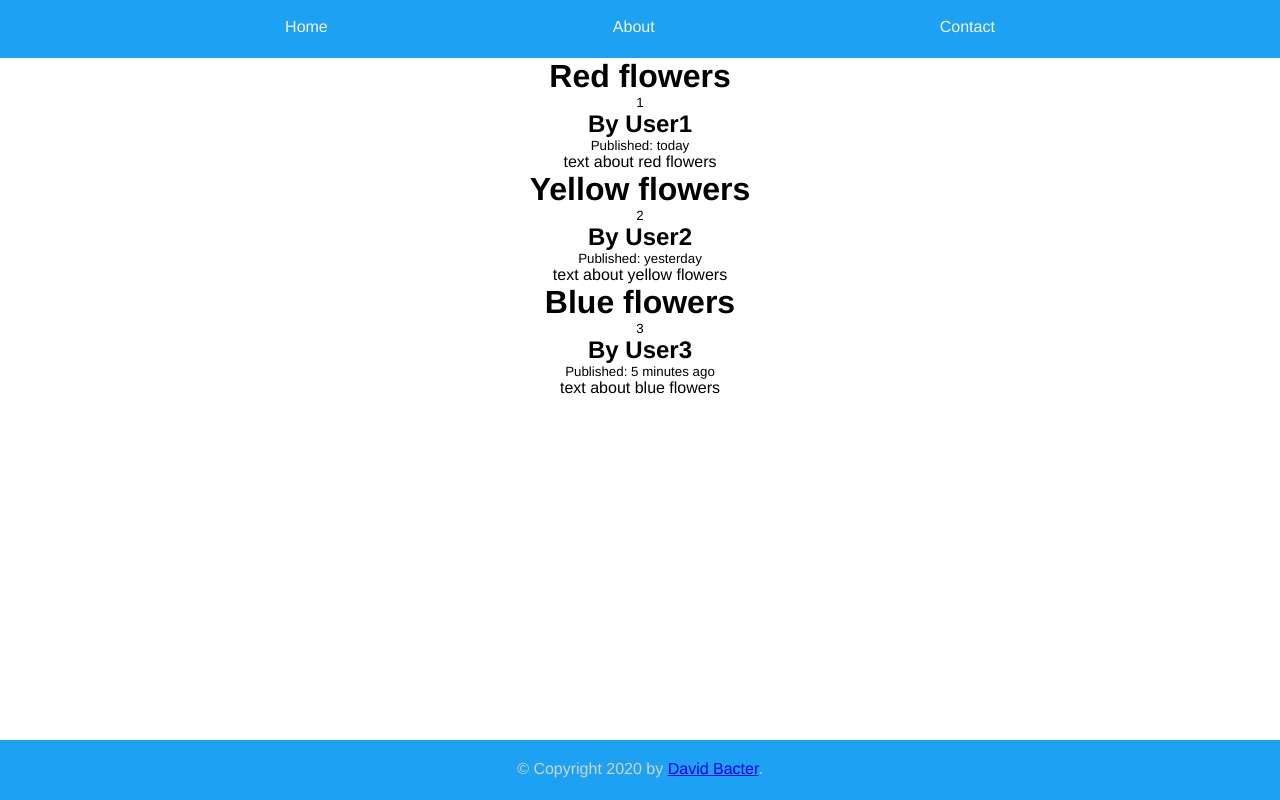
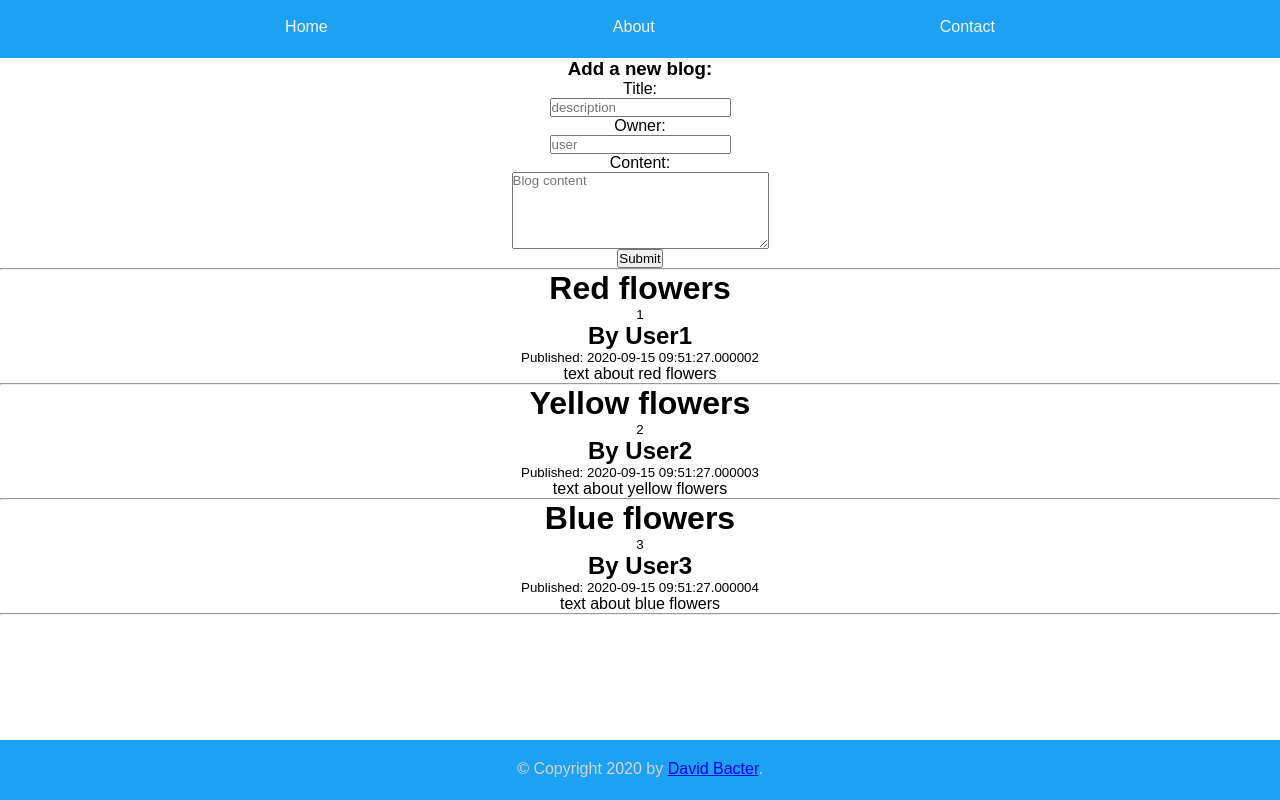
Before and after one commit to davidbacter01/flask-app, a Flask app: page / in a window 1280 px wide. Run offline with Flask 2, Linux system fonts and the light colour scheme.

Commit message:
adds functionality to add more posts

```diff
--- a/FlaskApp/app.py
+++ b/FlaskApp/app.py
@@ -1,15 +1,27 @@
-from flask import Flask, render_template, url_for
+from flask import Flask, render_template, url_for, request
+from datetime import datetime
 from BlogPost import BlogPost
 
 app = Flask(__name__)
 
 blogs = [
-    BlogPost(1,'Red flowers', 'text about red flowers','User1','today',),
-    BlogPost(2,'Yellow flowers', 'text about yellow flowers','User2','yesterday',),
-    BlogPost(3,'Blue flowers', 'text about blue flowers','User3','5 minutes ago',)
+    BlogPost(1,'Red flowers', 'text about red flowers','User1',datetime.now(),),
+    BlogPost(2,'Yellow flowers', 'text about yellow flowers','User2',datetime.now(),),
+    BlogPost(3,'Blue flowers', 'text about blue flowers','User3',datetime.now(),)
          ]
 
-@app.route('/')
+def add_post(form):
+    post=BlogPost(len(blogs)+1,form.get('title'),form.get('contents'),form.get('owner'), datetime.now())
+    blogs.insert(0,post)
+    return render_template('index.html', blogs=blogs)
+
+@app.route('/', methods=['GET','POST'])
+def post_blog(blogs=blogs):
+    if request.method == 'GET':
+        return render_template('index.html', blogs=blogs)
+    else:
+        return add_post(request.form)
+
 @app.route('/index')
 def index(blogs=blogs):
     # Render the page
--- a/FlaskApp/static/css/style.css
+++ b/FlaskApp/static/css/style.css
@@ -3,7 +3,7 @@
     margin: 0;
     padding: 0;
     box-sizing: border-box;
-    font-family: 'Franklin Gothic Medium', 'Arial Narrow', Arial, sans-serif;
+    font-family: sans-serif;
 }
 
 /*------navbar------*/
--- a/FlaskApp/templates/index.html
+++ b/FlaskApp/templates/index.html
@@ -1,12 +1,24 @@
 {% extends "base.html"%}
 {% block content %}
-{% for post in blogs %}
+<form action="/" , method="post">
+    <h3>Add a new blog:</h3>
+    <label for="title">Title:</label><br>
+    <input type="text" id="title" name="title" required placeholder="description"><br>
+    <label for="owner">Owner:</label><br>
+    <input type="text" id="owner" name="owner" required placeholder="user"><br>
+    <label for="content">Content:</label><br>
+    <textarea rows="5" cols="30" required placeholder="Blog content"></textarea><br>
+    <input type="submit">
+</form>
+<hr />
 <div>
-    <h1>{{post.title}}</h1>
-    <small>{{post.id}}</small>
-    <h2>By {{post.owner}}</h2>
-    <small>Published: {{post.created_at}}</small>
-    <p>{{post.contents}}</p>
+    {% for post in blogs %}
+        <h1>{{post.title}}</h1>
+        <small>{{post.id}}</small>
+        <h2>By {{post.owner}}</h2>
+        <small>Published: {{post.created_at}}</small>
+        <p>{{post.contents}}</p>
+        <hr />
+    {% endfor %}
 </div>
-{% endfor %}
 {% endblock content %}
```
